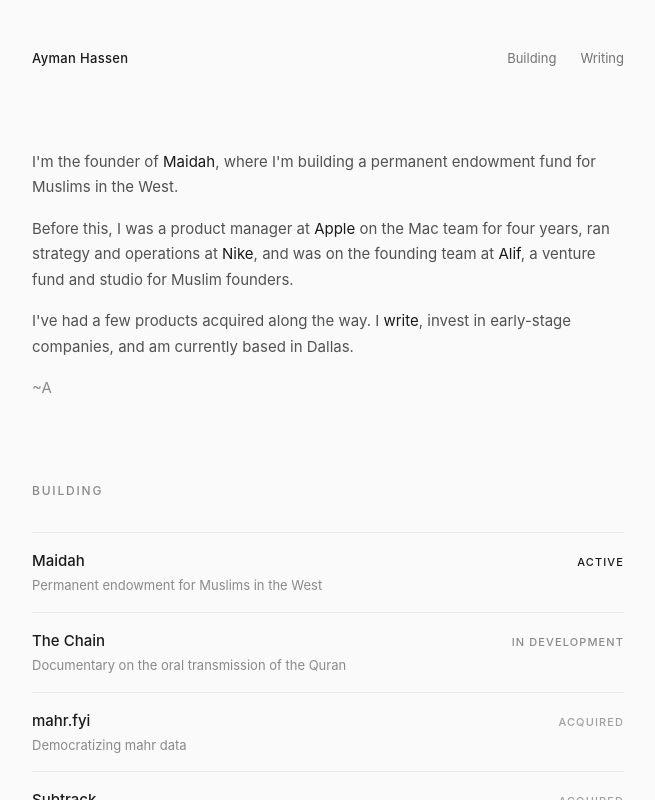
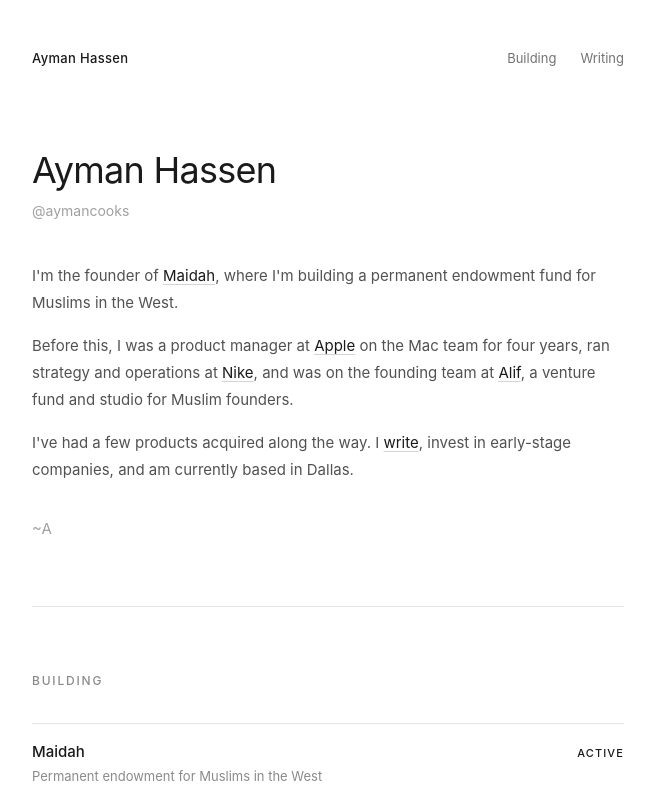
Before and after one commit to aymanhalloween/ayman, a Next.js app: page / in a window 1280 px wide. Shown: the whole page, without its empty margins (312-967 px from the left). Built offline with nearby package versions, Linux system fonts and the light colour scheme.

Commit message:
match bykahlil aesthetic: white bg, large name heading, @handle, underlined links, divider, drop experience section

```diff
--- a/app/globals.css
+++ b/app/globals.css
@@ -16,7 +16,7 @@ html {
 
 body {
   height: 100%;
-  background-color: #FAFAFA;
+  background-color: #FFFFFF;
   color: #1A1A1A;
   font-family: -apple-system, BlinkMacSystemFont, 'SF Pro Text', 'Segoe UI', 'Roboto', 'Helvetica Neue', sans-serif;
   -webkit-font-smoothing: antialiased;
--- a/app/layout.tsx
+++ b/app/layout.tsx
@@ -68,7 +68,7 @@ export default function RootLayout({
 }) {
   return (
     <html lang="en">
-      <body className="bg-[#FAFAFA] text-[#1A1A1A]">{children}</body>
+      <body className="bg-white text-[#1A1A1A]">{children}</body>
     </html>
   )
 }
--- a/app/opengraph-image.tsx
+++ b/app/opengraph-image.tsx
@@ -10,7 +10,7 @@ export default async function Image() {
     (
       <div
         style={{
-          background: '#FAFAFA',
+          background: '#FFFFFF',
           width: '100%',
           height: '100%',
           display: 'flex',
--- a/app/page.tsx
+++ b/app/page.tsx
@@ -43,7 +43,7 @@ export default function Home() {
   };
 
   return (
-    <div className="min-h-screen bg-[#FAFAFA] text-[#1A1A1A]">
+    <div className="min-h-screen bg-white text-[#1A1A1A]">
       <script
         type="application/ld+json"
         dangerouslySetInnerHTML={{ __html: JSON.stringify(structuredData) }}
@@ -70,33 +70,49 @@ export default function Home() {
         <motion.section
           initial="hidden"
           animate="visible"
-          className="mb-20"
+          className="mb-16"
         >
-          <motion.p custom={0} variants={fade} className="text-[15px] leading-[1.7] text-[#525252] mb-4">
+          <motion.h1
+            custom={0}
+            variants={fade}
+            className="text-[36px] font-normal leading-[1.2] mb-2 tracking-[-0.02em]"
+          >
+            Ayman Hassen
+          </motion.h1>
+
+          <motion.p custom={1} variants={fade} className="text-[14px] text-[#A0A0A0] mb-10">
+            @aymancooks
+          </motion.p>
+
+          <motion.p custom={2} variants={fade} className="text-[15px] leading-[1.8] text-[#525252] mb-4">
             I&apos;m the founder of{' '}
-            <a href="#building" className="text-[#1A1A1A] no-underline hover:text-[#C4A574] transition-colors">Maidah</a>
+            <a href="#building" className="text-[#1A1A1A] underline decoration-[#D4D4D4] underline-offset-[3px] hover:decoration-[#1A1A1A] transition-all">Maidah</a>
             , where I&apos;m building a permanent endowment fund for Muslims in the West.
           </motion.p>
 
-          <motion.p custom={1} variants={fade} className="text-[15px] leading-[1.7] text-[#525252] mb-4">
+          <motion.p custom={3} variants={fade} className="text-[15px] leading-[1.8] text-[#525252] mb-4">
             Before this, I was a product manager at{' '}
-            <span className="text-[#1A1A1A]">Apple</span> on the Mac team for four years,
-            ran strategy and operations at{' '}
-            <span className="text-[#1A1A1A]">Nike</span>, and was on the founding team at{' '}
-            <a href="https://alif.build" target="_blank" rel="noopener noreferrer" className="text-[#1A1A1A] no-underline hover:text-[#C4A574] transition-colors">Alif</a>
+            <a href="https://apple.com" target="_blank" rel="noopener noreferrer" className="text-[#1A1A1A] underline decoration-[#D4D4D4] underline-offset-[3px] hover:decoration-[#1A1A1A] transition-all">Apple</a>
+            {' '}on the Mac team for four years, ran strategy and operations at{' '}
+            <a href="https://nike.com" target="_blank" rel="noopener noreferrer" className="text-[#1A1A1A] underline decoration-[#D4D4D4] underline-offset-[3px] hover:decoration-[#1A1A1A] transition-all">Nike</a>
+            , and was on the founding team at{' '}
+            <a href="https://alif.build" target="_blank" rel="noopener noreferrer" className="text-[#1A1A1A] underline decoration-[#D4D4D4] underline-offset-[3px] hover:decoration-[#1A1A1A] transition-all">Alif</a>
             , a venture fund and studio for Muslim founders.
           </motion.p>
 
-          <motion.p custom={2} variants={fade} className="text-[15px] leading-[1.7] text-[#525252] mb-4">
+          <motion.p custom={4} variants={fade} className="text-[15px] leading-[1.8] text-[#525252] mb-4">
             I&apos;ve had a few products acquired along the way. I{' '}
-            <Link href="/writing" className="text-[#1A1A1A] no-underline hover:text-[#C4A574] transition-colors">write</Link>
+            <Link href="/writing" className="text-[#1A1A1A] underline decoration-[#D4D4D4] underline-offset-[3px] hover:decoration-[#1A1A1A] transition-all">write</Link>
             , invest in early-stage companies, and am currently based in Dallas.
           </motion.p>
 
-          <motion.p custom={3} variants={fade} className="text-[15px] leading-[1.7] text-[#8A8A8A]">
+          <motion.p custom={5} variants={fade} className="text-[15px] leading-[1.8] text-[#A0A0A0] mt-8">
             ~A
           </motion.p>
         </motion.section>
+
+        {/* Divider */}
+        <div className="w-full h-px bg-[#E5E5E5] mb-16" />
 
         {/* Building */}
         <motion.section
@@ -149,51 +165,7 @@ export default function Home() {
           </div>
         </motion.section>
 
-        {/* Experience */}
-        <motion.section
-          initial="hidden"
-          whileInView="visible"
-          viewport={{ once: true, margin: '-50px' }}
-          className="mb-20"
-        >
-          <motion.h2
-            custom={0}
-            variants={fade}
-            className="text-[12px] font-medium mb-8 text-[#8A8A8A] uppercase tracking-[0.15em]"
-          >
-            Experience
-          </motion.h2>
-
-          <div className="space-y-6">
-            {[
-              { co: 'Maidah', role: 'Founder', time: '2025 —', url: '#' },
-              { co: 'Alif', role: 'Operating Partner, Founding Team', time: '2024 — 2025', url: 'https://alif.build' },
-              { co: 'Nike', role: 'Strategy & Operations', time: '2022', url: 'https://nike.com' },
-              { co: 'Apple', role: 'Product Manager, Mac', time: '2018 — 2022', url: 'https://apple.com' },
-            ].map((exp, i) => (
-              <motion.div key={exp.co} custom={i + 1} variants={fade} className="flex items-baseline justify-between">
-                <div>
-                  {exp.url !== '#' ? (
-                    <a
-                      href={exp.url}
-                      target="_blank"
-                      rel="noopener noreferrer"
-                      className="text-[15px] text-[#1A1A1A] no-underline hover:text-[#C4A574] transition-colors duration-200"
-                    >
-                      {exp.co}
-                    </a>
-                  ) : (
-                    <span className="text-[15px] text-[#1A1A1A]">{exp.co}</span>
-                  )}
-                  <p className="text-[13px] text-[#8A8A8A]">{exp.role}</p>
-                </div>
-                <span className="text-[13px] text-[#A0A0A0] shrink-0">{exp.time}</span>
-              </motion.div>
-            ))}
-          </div>
-        </motion.section>
-
-        {/* Footer / Contact */}
+        {/* Footer */}
         <motion.section
           initial="hidden"
           whileInView="visible"
--- a/app/writing/[slug]/page.tsx
+++ b/app/writing/[slug]/page.tsx
@@ -38,7 +38,7 @@ export default function ArticlePage() {
 
   if (!article) {
     return (
-      <div className="min-h-screen bg-[#FAFAFA] text-[#1A1A1A] flex items-center justify-center">
+      <div className="min-h-screen bg-white text-[#1A1A1A] flex items-center justify-center">
         <div className="text-center">
           <p className="text-[#8A8A8A] mb-4">Essay not found.</p>
           <Link href="/writing" className="text-[13px] text-[#8A8A8A] hover:text-[#1A1A1A] transition-colors no-underline">
@@ -50,7 +50,7 @@ export default function ArticlePage() {
   }
 
   return (
-    <div className="min-h-screen bg-[#FAFAFA] text-[#1A1A1A]">
+    <div className="min-h-screen bg-white text-[#1A1A1A]">
 
       {/* Nav */}
       <nav className="max-w-[640px] mx-auto px-6 pt-12 pb-4 flex items-center justify-between">
--- a/app/writing/page.tsx
+++ b/app/writing/page.tsx
@@ -15,7 +15,7 @@ const fade = {
 
 export default function WritingPage() {
   return (
-    <div className="min-h-screen bg-[#FAFAFA] text-[#1A1A1A]">
+    <div className="min-h-screen bg-white text-[#1A1A1A]">
 
       {/* Nav */}
       <nav className="max-w-[640px] mx-auto px-6 pt-12 pb-4 flex items-center justify-between">
```
